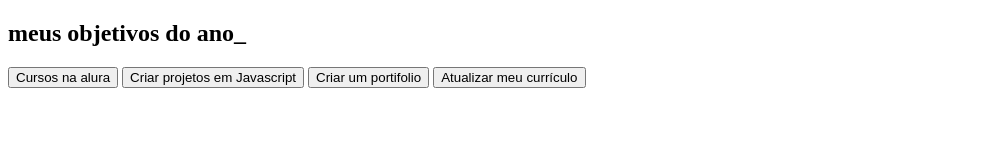
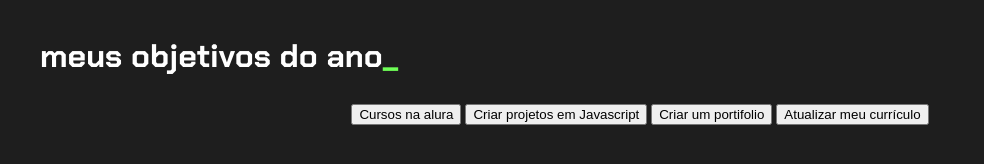
Before and after one commit to y0hana/yo, a plain HTML site: page index.html in a window 1280 px wide. Shown: the whole page, without its empty margins (0-984 px from the left). Drawn offline with Linux system fonts and the light colour scheme.

Commit message:
Add files via upload

```diff
--- a/index.html
+++ b/index.html
@@ -4,10 +4,11 @@
     <meta charset="UTF-8">
     <meta name="viewport" content="width=device-width, initial-scale=1.0">
     <title>meus objetivos do ano</title>
+    <link rel="stylesheet" href="style.css">
 </head>
 <body>
     <section class="conteudo-principal">
-    <h2 class="titulo-principal">meus objetivos do ano_</h2>
+    <h2 class="titulo-principal">meus objetivos do ano<span>_</span></h2>
     <div class="botoes">
         <div class="botoes"></div>
         <button class="botao">Cursos na alura</button>
@@ -15,8 +16,5 @@
         <button class="botao">Criar um portifolio</button>
         <button class="botao">Atualizar meu currículo</button>
 
-
     </div>
     </section>
-</body>
-</html>
--- a/style.css
+++ b/style.css
@@ -0,0 +1,37 @@
+@import url('https://fonts.googleapis.com/css2?family=Chakra+Petch:wght@400;700&display=swap');
+
+:root {
+    --cor-de-fundo: #1E1E1E;
+    --verde: #6FFF57;
+    --branco: #FFFFFF;
+    --botao-ativo: #3A375E;
+    --botao-inativo: rgba(58, 55, 94, 0.5);
+    --texto-fundo: rgba(58, 55, 94, 0.3);
+}
+
+body {
+    background-color: var(--cor-de-fundo);
+    color: var(--branco);
+    font-family: 'Chakra Petch', sans-serif;
+    }
+
+
+    .conteudo-principal {
+        display: flex;
+        flex-direction: column;
+        justify-content: center;
+        align-items: center;
+        max-width: 1200px;
+        width: 100%;
+        margin: 0 auto;
+    }
+
+    .titulo-principal {
+        text-align: left;
+        width: 100%;
+        font-size: 32px;
+    }
+
+    .titulo-principal span {
+        color: var(--verde);
+    }
```
